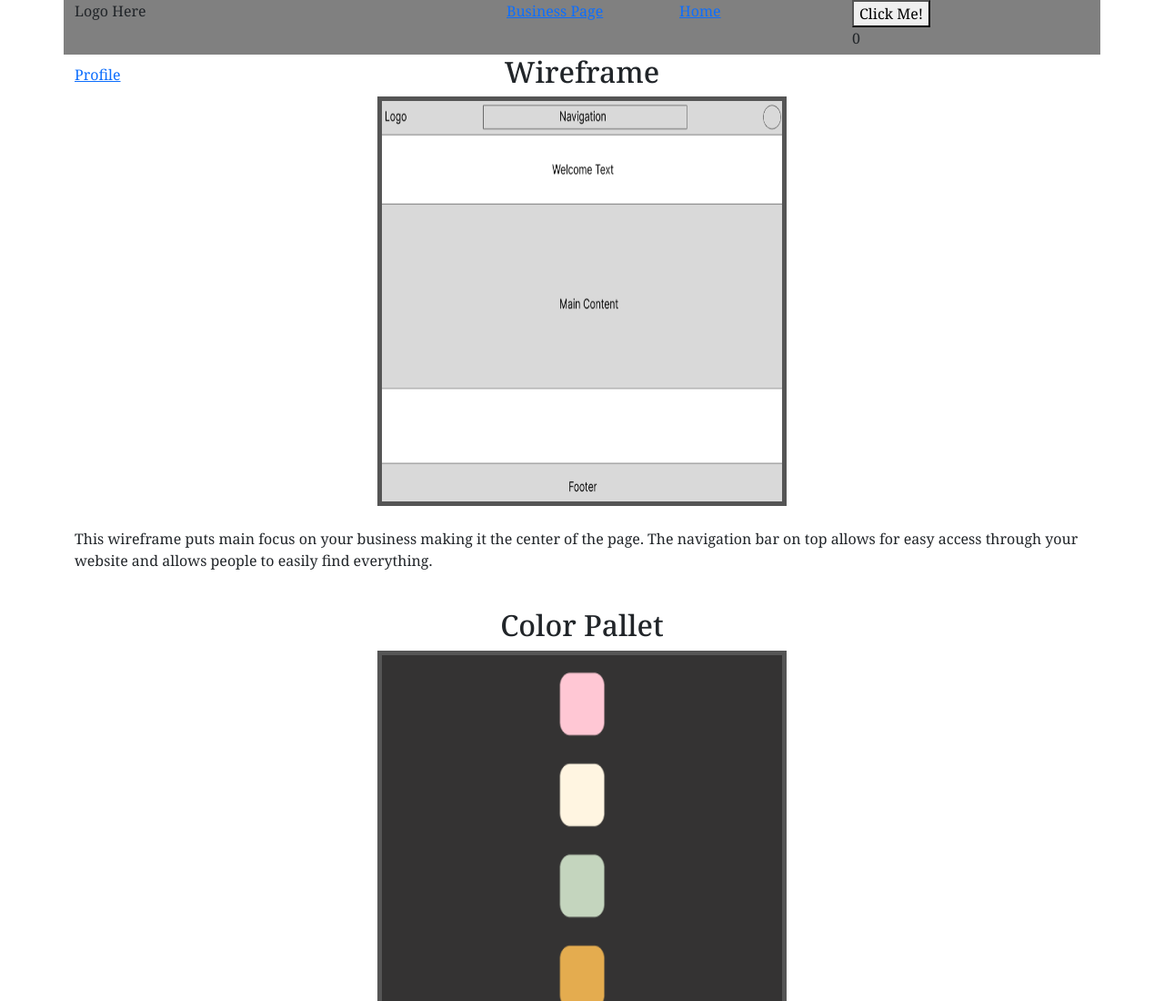
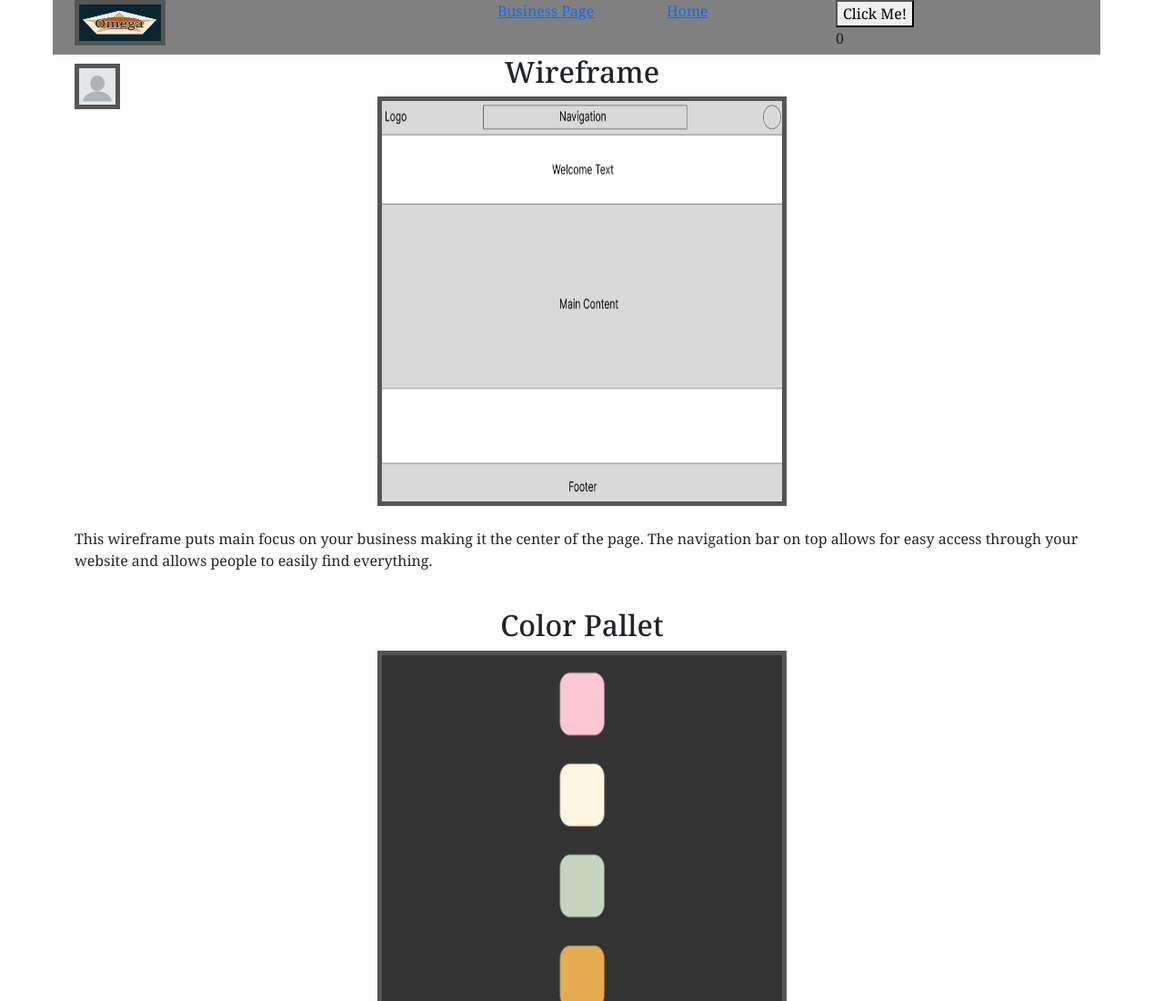
Before and after one commit to error-code-red/Witness-My-Final-Form, a plain HTML site: page business.html in a window 1280 px wide. Shown: the top 1100 px of the page at 91% size. Drawn offline with nearby package versions, Linux system fonts and the light colour scheme.

Commit message:
Bz Touches

```diff
--- a/business.html
+++ b/business.html
@@ -17,12 +17,16 @@
 
          <div class="row navBar">
 
-            <div class="col-5">Logo Here</div>
-            <div class="col-2"><a href="business.html">Business Page</a></div>
-            <div class="col-2"><a href="index.html">Home</a></div>
-            <div class="col-2"><button type="Button">Click Me!</button> <p id="counter">0</p> </div>
-            <div class="col"></div>
-            <div class="col"><a href="#">Profile</a></div>
+            <div class="row navBar">
+
+                <div class="col-5"><img src="logocode.png" width="100" height="50"></div>
+                <div class="col-2"><a href="business.html">Business Page</a></div>
+                <div class="col-2"><a href="index.html">Home</a></div>
+                <div class="col-2"><button type="Button">Click Me!</button> <p id="counter">0</p> </div>
+                <div class="col"></div>
+                <div class="col"><a href="#"><img src="profilepicturecode.png" width="50" height="50"></a></div>
+
+             </div>
 
          </div>
 
```
